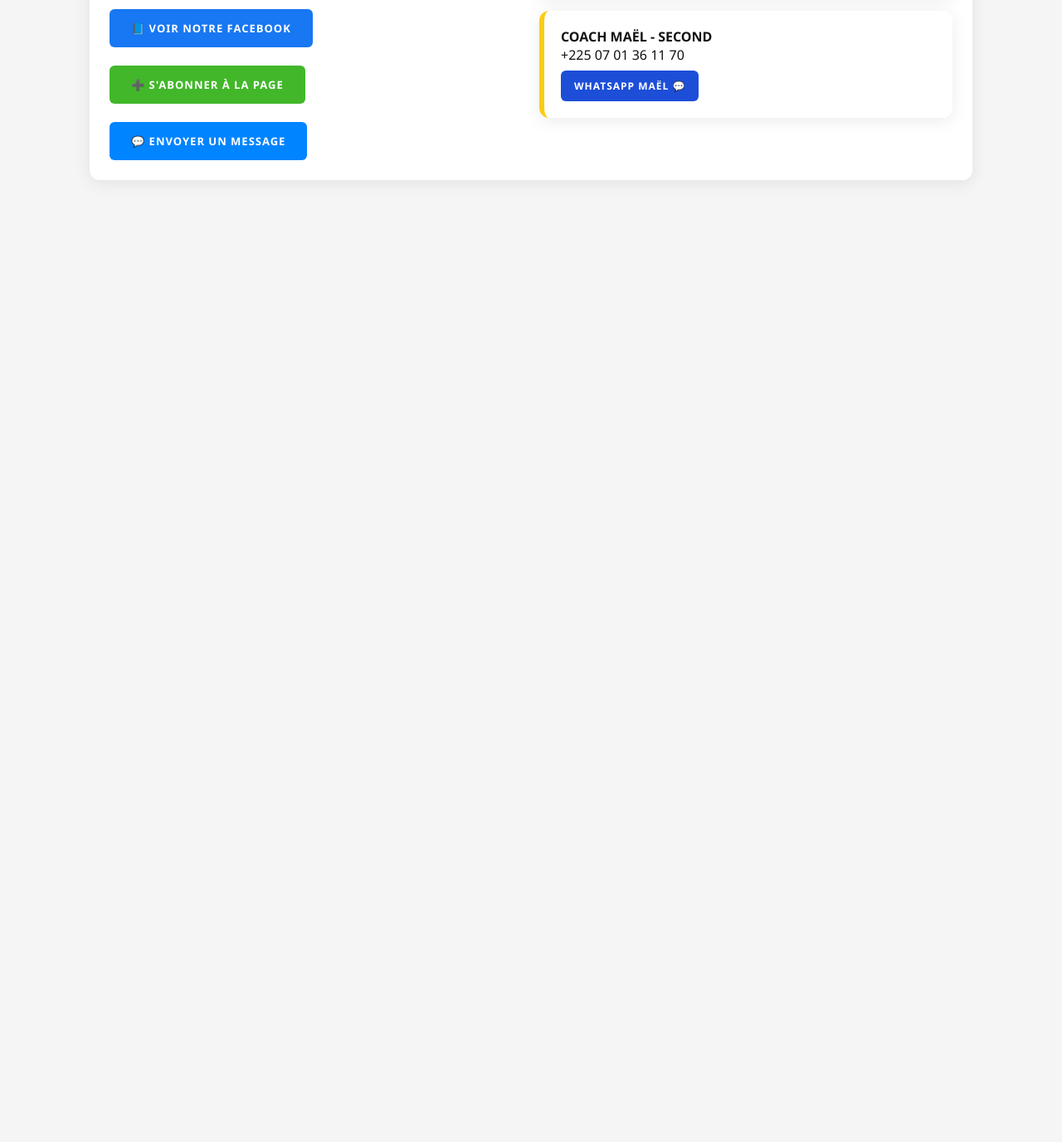
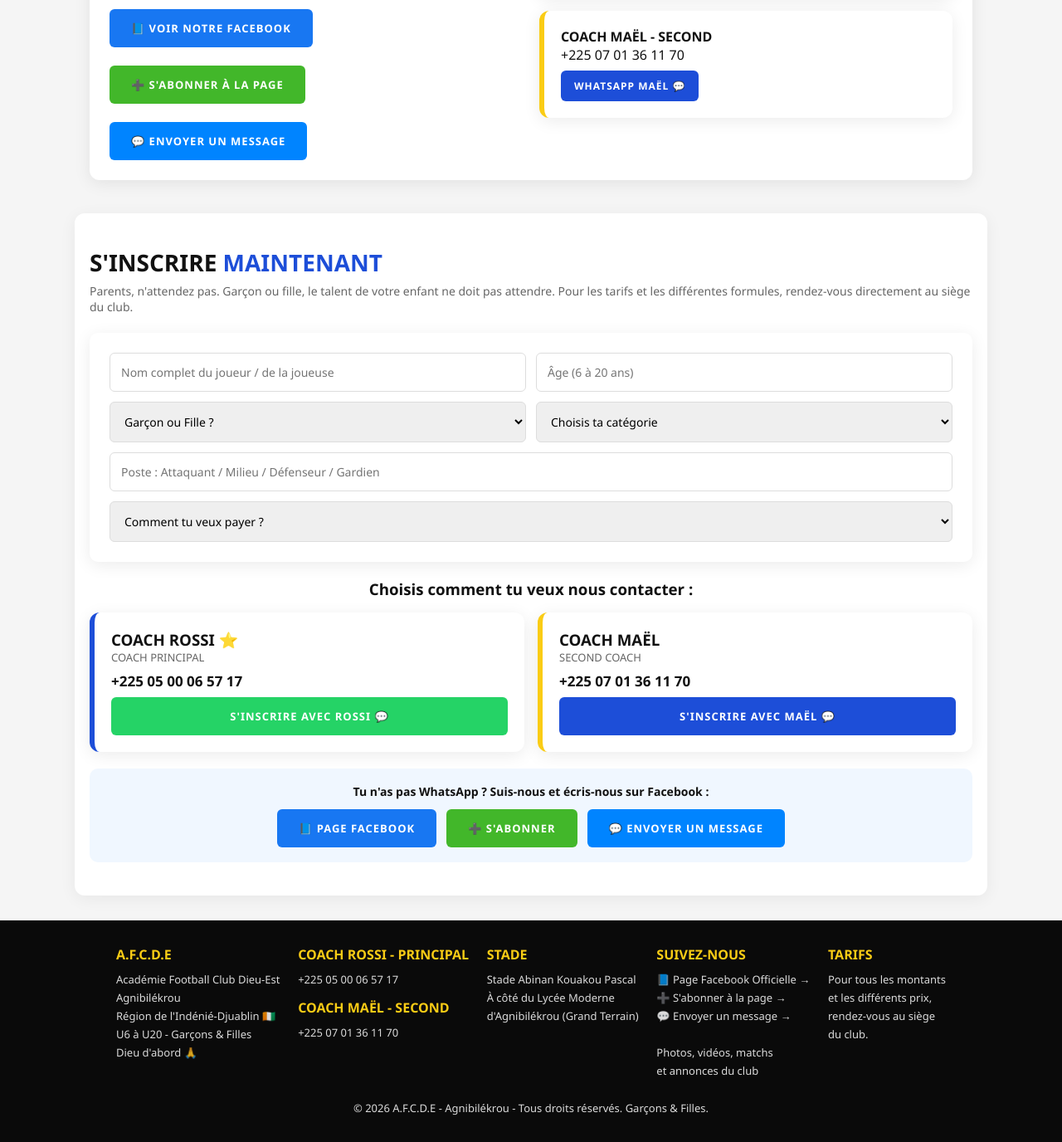
Before and after one commit to Azizdamiba/A.F.C.D.E-football-club, a plain HTML site: page index.html in a window 1280 px wide. Shown: the part 5267-6643 px from the top of the page at 83% size. Before the commit the page ends 5524 px from the top, so only its background shows below. Drawn offline with Linux system fonts and the light colour scheme.

Commit message:
Update index.html

```diff
--- a/index.html
+++ b/index.html
@@ -303,3 +303,52 @@ footer a{color:white;text-decoration:none}
 </div>
 </div>
 </section>
+  <section id="inscription" style="background:white;border-radius:12px;box-shadow:0 4px 20px rgba(0,0,0,.06);margin-bottom:30px">
+<h2>S'INSCRIRE <i>MAINTENANT</i></h2>
+<p class="sous">Parents, n'attendez pas. Garçon ou fille, le talent de votre enfant ne doit pas attendre. Pour les tarifs et les différentes formules, rendez-vous directement au siège du club.</p>
+<div class="form-box">
+<input placeholder="Nom complet du joueur / de la joueuse">
+<input placeholder="Âge (6 à 20 ans)">
+<select><option>Garçon ou Fille ?</option><option>Garçon 👦</option><option>Fille 👧</option></select>
+<select><option>Choisis ta catégorie</option><option>U6 - U10</option><option>U11 - U15</option><option>U16 - U20</option></select>
+<input placeholder="Poste : Attaquant / Milieu / Défenseur / Gardien" class="full">
+<select class="full"><option>Comment tu veux payer ?</option><option>Je passe au siège du club pour les tarifs</option></select>
+</div>
+<h3 style="margin:20px 0 10px;text-align:center">Choisis comment tu veux nous contacter :</h3>
+<div class="contact-separe">
+<div class="contact-card">
+<h3>COACH ROSSI ⭐</h3>
+<p style="font-size:13px;color:#666">COACH PRINCIPAL</p>
+<p style="font-weight:900;font-size:17px;margin:8px 0">+225 05 00 06 57 17</p>
+<a class="btn btn-whatsapp" href="https://wa.me/2250500065717?text=Bonjour%20Coach%20ROSSI%20je%20veux%20m'inscrire%20a%20AFCDE%20Agnibilekrou" style="width:100%;text-align:center">S'INSCRIRE AVEC ROSSI 💬</a>
+</div>
+<div class="contact-card mael">
+<h3>COACH MAËL</h3>
+<p style="font-size:13px;color:#666">SECOND COACH</p>
+<p style="font-weight:900;font-size:17px;margin:8px 0">+225 07 01 36 11 70</p>
+<a class="btn btn-bleu" href="https://wa.me/2250701361170?text=Bonjour%20Coach%20Mael%20je%20veux%20m'inscrire%20a%20AFCDE%20Agnibilekrou" style="width:100%;text-align:center">S'INSCRIRE AVEC MAËL 💬</a>
+</div>
+</div>
+<div style="text-align:center;margin-top:20px;background:#f0f7ff;border-radius:10px;padding:18px">
+<p style="font-size:14px;color:#111;font-weight:700">Tu n'as pas WhatsApp ? Suis-nous et écris-nous sur Facebook :</p>
+<div style="display:flex;gap:12px;justify-content:center;flex-wrap:wrap;margin-top:12px">
+<a class="btn btn-facebook" href="https://www.facebook.com/afcde225" target="_blank">📘 PAGE FACEBOOK</a>
+<a class="btn btn-suivre" href="https://www.facebook.com/afcde225" target="_blank">➕ S'ABONNER</a>
+<a class="btn btn-messenger" href="https://www.facebook.com/afcde225" target="_blank">💬 ENVOYER UN MESSAGE</a>
+</div>
+</div>
+</section>
+
+<footer>
+<div class="cols">
+<div><h4>A.F.C.D.E</h4><p>Académie Football Club Dieu-Est<br>Agnibilékrou<br>Région de l'Indénié-Djuablin 🇨🇮<br>U6 à U20 - Garçons & Filles<br>Dieu d'abord 🙏</p></div>
+<div><h4>COACH ROSSI - PRINCIPAL</h4><p>+225 05 00 06 57 17</p><h4 style="margin-top:12px">COACH MAËL - SECOND</h4><p>+225 07 01 36 11 70</p></div>
+<div><h4>STADE</h4><p>Stade Abinan Kouakou Pascal<br>À côté du Lycée Moderne<br>d'Agnibilékrou (Grand Terrain)</p></div>
+<div><h4>SUIVEZ-NOUS</h4><p><a href="https://www.facebook.com/afcde225" target="_blank">📘 Page Facebook Officielle →</a><br><a href="https://www.facebook.com/afcde225" target="_blank">➕ S'abonner à la page →</a><br><a href="https://www.facebook.com/afcde225" target="_blank">💬 Envoyer un message →</a><br><br>Photos, vidéos, matchs<br>et annonces du club</p></div>
+<div><h4>TARIFS</h4><p>Pour tous les montants<br>et les différents prix,<br>rendez-vous au siège<br>du club.</p></div>
+</div>
+<br><p>© 2026 A.F.C.D.E - Agnibilékrou - Tous droits réservés. Garçons & Filles.</p>
+</footer>
+
+</body>
+</html>
```
